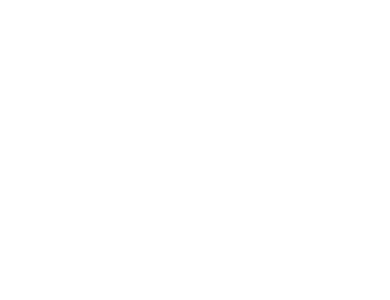
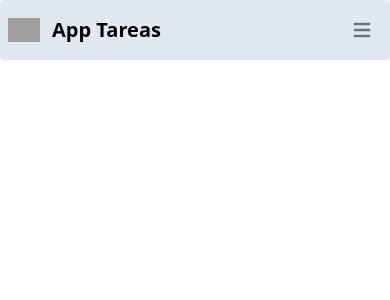
Before and after one commit to Jair1996/angular-taller1, an Angular app: page / in a window 390 px wide. Shown: the top 300 px of the page. Built offline with nearby package versions, Linux system fonts and the light colour scheme; grey boxes are pictures that could not be loaded.

Commit message:
NavbarComponent agregado

```diff
--- a/src/app/app.component.html
+++ b/src/app/app.component.html
@@ -1 +1,2 @@
+<app-navbar></app-navbar>
 <router-outlet></router-outlet>
--- a/src/app/pages/pages.module.ts
+++ b/src/app/pages/pages.module.ts
@@ -1,12 +1,14 @@
 import { NgModule } from '@angular/core';
 import { CommonModule } from '@angular/common';
+import { ComponentsModule } from '../components/components.module';
 
 
 
 @NgModule({
   declarations: [],
   imports: [
-    CommonModule
+    CommonModule,
+    ComponentsModule
   ]
 })
 export class PagesModule { }
--- /dev/null
+++ b/src/app/shared/navbar/navbar.component.html
@@ -0,0 +1,13 @@
+
+<nav class="bg-slate-200 border-gray-200 px-2 sm:px-4 py-2.5 rounded">
+  <div class="container flex flex-wrap items-center justify-between mx-auto">
+    <a routerLink="/" class="flex items-center">
+        <img src="https://assets.stickpng.com/images/5847ea22cef1014c0b5e4833.png" class="h-6 mr-3 sm:h-9" alt="Flowbite Logo" />
+        <span class="self-center text-xl font-semibold whitespace-nowrap dark:text-white">App Tareas</span>
+    </a>
+    <button data-collapse-toggle="navbar-default" type="button" class="inline-flex items-center p-2 ml-3 text-sm text-gray-500 rounded-lg md:hidden hover:bg-gray-100 focus:outline-none focus:ring-2 focus:ring-gray-200 dark:text-gray-400 dark:hover:bg-gray-700 dark:focus:ring-gray-600" aria-controls="navbar-default" aria-expanded="false">
+      <span class="sr-only">Open main menu</span>
+      <svg class="w-6 h-6" aria-hidden="true" fill="currentColor" viewBox="0 0 20 20" xmlns="http://www.w3.org/2000/svg"><path fill-rule="evenodd" d="M3 5a1 1 0 011-1h12a1 1 0 110 2H4a1 1 0 01-1-1zM3 10a1 1 0 011-1h12a1 1 0 110 2H4a1 1 0 01-1-1zM3 15a1 1 0 011-1h12a1 1 0 110 2H4a1 1 0 01-1-1z" clip-rule="evenodd"></path></svg>
+    </button>
+  </div>
+</nav>
--- /dev/null
+++ b/src/app/shared/navbar/navbar.component.ts
@@ -0,0 +1,11 @@
+import { Component } from '@angular/core';
+
+@Component({
+  selector: 'app-navbar',
+  templateUrl: './navbar.component.html',
+  styles: [
+  ]
+})
+export class NavbarComponent {
+
+}
```
Also changed, not shown: src/app/shared/shared.module.ts (+10 -2 lines).
